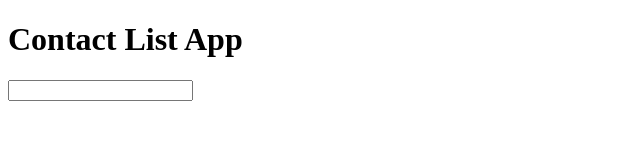
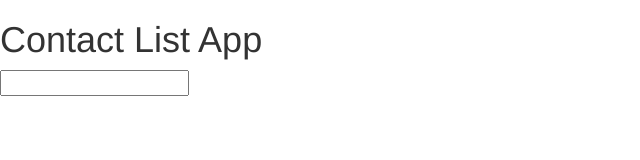
Before and after one commit to jeremyandaya/contactlistapp, a plain HTML site: page public/index.html in a window 1280 px wide. Shown: the whole page, without its empty margins (0-640 px from the left). Drawn offline with nearby package versions, Linux system fonts and the light colour scheme.

Commit message:
added bootstrap

```diff
--- a/public/index.html
+++ b/public/index.html
@@ -1,6 +1,11 @@
 <!DOCTYPE html>
 <html ng-app>
 <head>
+	<!-- Latest compiled and minified CSS -->
+	<link rel="stylesheet" href="https://maxcdn.bootstrapcdn.com/bootstrap/3.3.6/css/bootstrap.min.css" integrity="sha384-1q8mTJOASx8j1Au+a5WDVnPi2lkFfwwEAa8hDDdjZlpLegxhjVME1fgjWPGmkzs7" crossorigin="anonymous">
+
+	<!-- Optional theme -->
+	<link rel="stylesheet" href="https://maxcdn.bootstrapcdn.com/bootstrap/3.3.6/css/bootstrap-theme.min.css" integrity="sha384-fLW2N01lMqjakBkx3l/M9EahuwpSfeNvV63J5ezn3uZzapT0u7EYsXMjQV+0En5r" crossorigin="anonymous">
 	<title>Contact List App</title>
 </head>
 <body>
```
